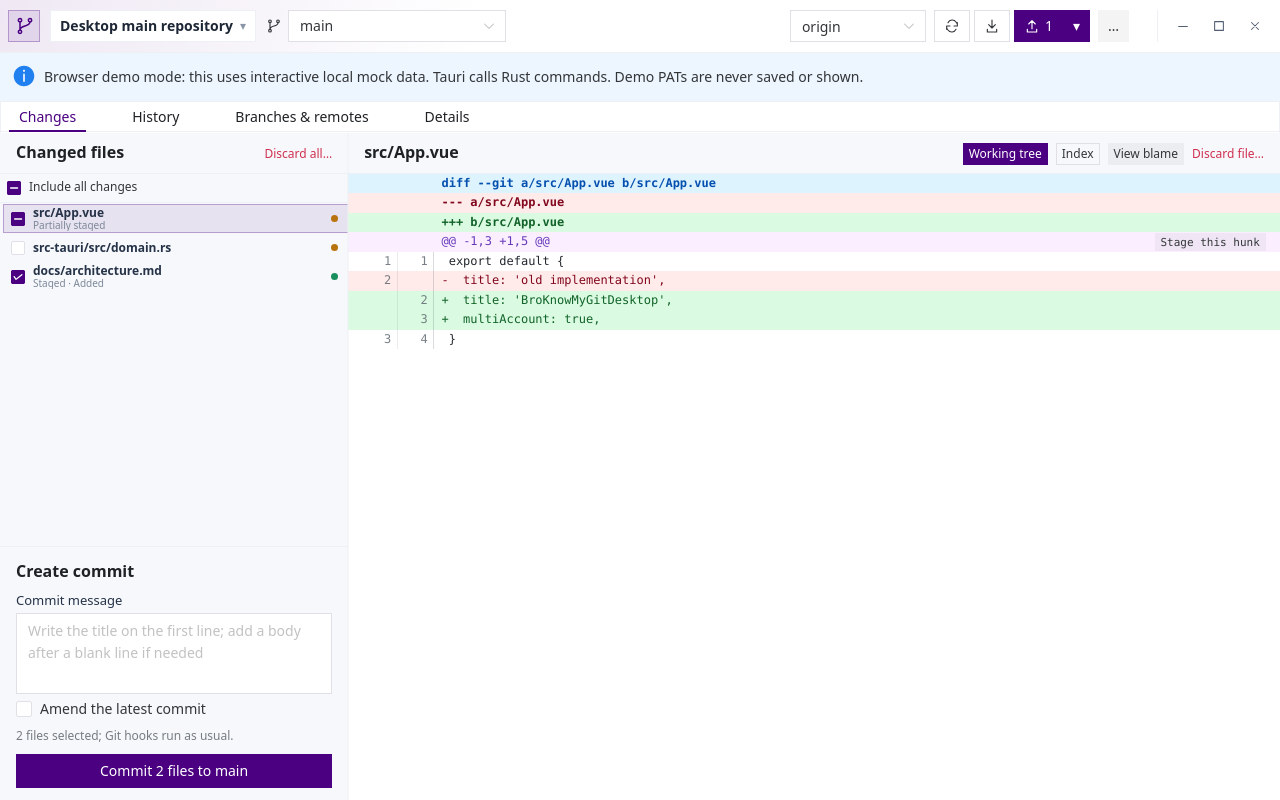
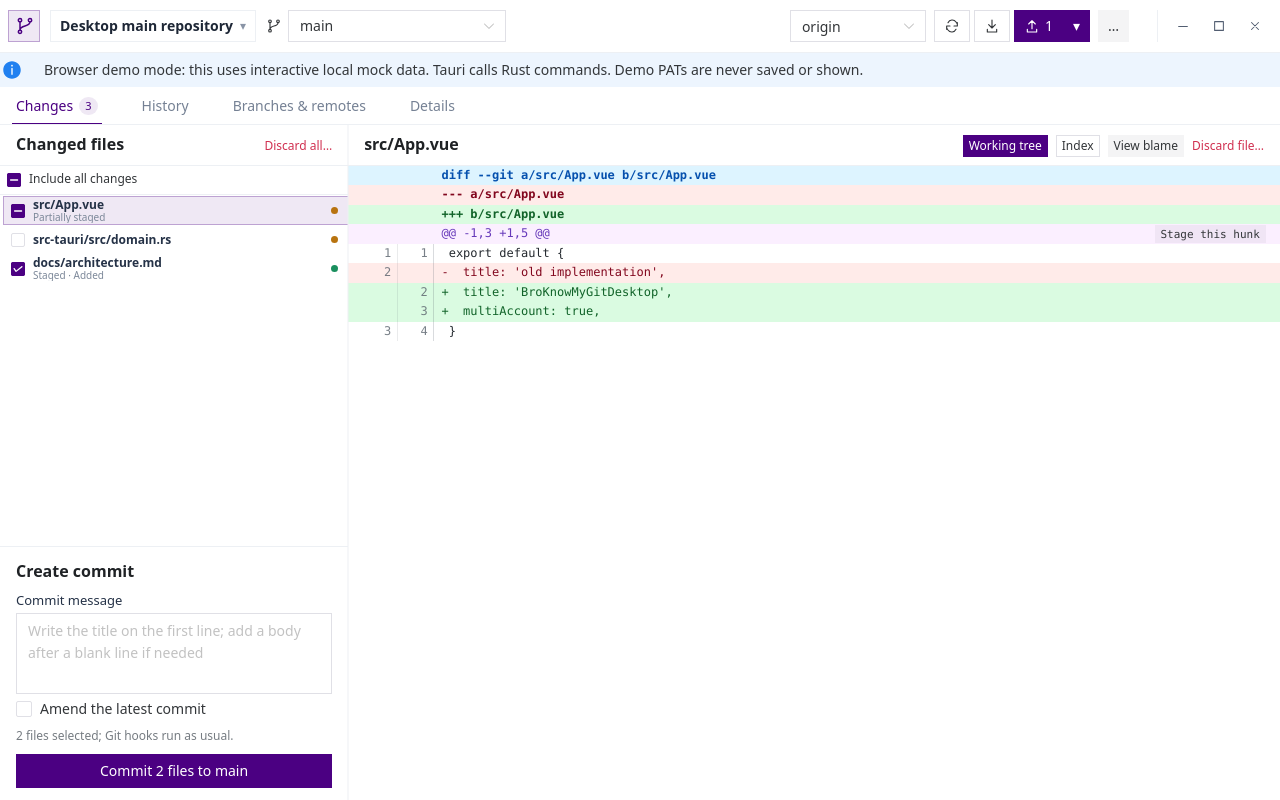
Before and after one commit to bro-know-my-org/BroKnowMyGitDesktop, a Vue app: page / in a window 1280 px wide. Built offline with nearby package versions, Linux system fonts and the light colour scheme.

Commit message:
feat: 简化仓库标签栏与卡片页布局，标签显示变更数

```diff
--- a/src/app/AppShell.css
+++ b/src/app/AppShell.css
@@ -41,7 +41,7 @@
   flex-basis: 52px;
   padding-right: 8px;
   border-bottom: 1px solid var(--app-divider);
-  background: linear-gradient(110deg, var(--app-row-selected), transparent 38%), var(--app-topbar);
+  background: var(--app-topbar);
   user-select: none;
 }
 
--- a/src/app/WorkspaceContent.css
+++ b/src/app/WorkspaceContent.css
@@ -26,6 +26,17 @@
   margin-bottom: 0;
 }
 
+.demo-alert .n-alert-body {
+  padding: 6px 12px 6px 40px;
+  font-size: calc(12px * var(--app-font-scale));
+}
+
+.demo-alert .n-alert__icon {
+  top: 50%;
+  margin: 0 !important;
+  transform: translateY(-50%) scale(0.85);
+}
+
 .repository-empty-state,
 .loading-state {
   display: grid;
--- a/src/pages/accounts/index.css
+++ b/src/pages/accounts/index.css
@@ -1,6 +1,8 @@
 .accounts-page {
-  max-width: 1120px;
+  box-sizing: border-box;
+  max-width: var(--app-page-max-width);
   margin: 0 auto;
+  padding: 24px 24px 32px;
 }
 
 .accounts-page .eyebrow {
@@ -21,10 +23,10 @@
 }
 
 .page-heading h1 {
-  margin: 3px 0 7px;
+  margin: 3px 0 6px;
   color: var(--app-text-strong);
-  font-size: calc(28px * var(--app-font-scale));
-  letter-spacing: -0.035em;
+  font-size: calc(22px * var(--app-font-scale));
+  letter-spacing: -0.02em;
   line-height: 1.18;
 }
 
@@ -35,5 +37,6 @@
 }
 
 .security-card {
-  margin-top: 16px;
+  margin-bottom: var(--app-page-gap);
+  background: var(--app-surface-muted);
 }
--- a/src/pages/repositories/components/ChangesPanel.css
+++ b/src/pages/repositories/components/ChangesPanel.css
@@ -6,7 +6,7 @@
   overflow: hidden;
   border: 0;
   border-radius: 0;
-  background: transparent;
+  background: var(--app-surface);
   box-shadow: none;
 }
 
--- a/src/pages/repositories/components/HistoryPanel.css
+++ b/src/pages/repositories/components/HistoryPanel.css
@@ -6,7 +6,7 @@
   align-items: stretch;
   overflow: hidden;
   border: 0;
-  background: transparent;
+  background: var(--app-surface);
   box-shadow: none;
 }
 
--- a/src/pages/repositories/index.css
+++ b/src/pages/repositories/index.css
@@ -25,33 +25,72 @@
 
 .repository-tabs > .n-tabs-nav {
   box-sizing: border-box;
-  min-height: 32px;
-  border: 1px solid var(--app-divider);
-  border-bottom: 0;
+  min-height: 38px;
+  border-bottom: 1px solid var(--app-divider);
   background: var(--app-surface);
 }
 
 .repository-tabs .n-tabs-nav-scroll-content {
-  min-height: 30px;
+  min-height: 37px;
+  border-bottom: 0 !important;
 }
 
 .repository-tabs > .n-tabs-pane-wrapper {
   box-sizing: border-box;
   min-height: 0;
-  border: 1px solid var(--app-divider);
-  border-top: 0;
-  background: var(--app-surface);
-  box-shadow: 0 1px 2px rgb(23 35 55 / 2.5%);
+  background: var(--app-bg);
 }
 
 .repository-tabs .n-tabs-tab {
-  padding: 4px 10px !important;
+  padding: 8px 4px !important;
+  color: var(--app-text-secondary);
+  font-weight: clamp(100, calc(560 + var(--app-font-weight-offset)), 900);
+}
+
+.repository-tabs .n-tabs-tab:hover,
+.repository-tabs .n-tabs-tab--active {
+  color: var(--app-text-heading);
+}
+
+.repository-tabs .n-tabs-tab__label {
+  display: inline-flex;
+  align-items: center;
+  gap: 6px;
+}
+
+.repository-tab-count {
+  display: inline-grid;
+  min-width: 18px;
+  height: 18px;
+  box-sizing: border-box;
+  place-items: center;
+  padding: 0 6px;
+  border-radius: 999px;
+  background: var(--app-row-hover);
+  color: var(--app-text-control);
+  font-size: calc(11px * var(--app-font-scale));
+  font-variant-numeric: tabular-nums;
+  line-height: 1;
+}
+
+.n-tabs-tab--active .repository-tab-count {
+  background: var(--app-row-selected);
+  color: var(--app-accent);
+}
+
+.repository-tab-page {
+  box-sizing: border-box;
+  width: 100%;
+  max-width: var(--app-page-max-width);
+  margin: 0 auto;
+  padding: 20px 24px 32px;
 }
 
 .repository-tab-loading {
   box-sizing: border-box;
   display: grid;
   min-height: 160px;
+  background: var(--app-surface);
   flex: 1 1 auto;
   place-items: center;
 }
@@ -94,15 +133,7 @@
 }
 
 @media (width <= 1120px) {
-  .repository-tabs > .n-tabs-pane-wrapper {
-    border: 0;
-    background: transparent;
-    box-shadow: none;
-  }
-
   .repository-tab-loading {
-    border: 1px solid var(--app-divider);
-    border-top: 0;
     background: var(--app-surface);
   }
 }
--- a/src/pages/repositories/index.vue
+++ b/src/pages/repositories/index.vue
@@ -39,14 +39,20 @@ export default defineComponent({
             </n-alert>
             </n-scrollbar>
 
-            <n-tabs v-model:value="activeTab" type="line" :tabs-padding="8" :pane-style="{ padding: '0' }" class="repository-tabs">
-              <n-tab-pane name="changes" :tab="t('repository.page.changes')" :tab-props="{ onPointerdown: (event: PointerEvent) => activateRepositoryTabOnPointerDown('changes', event) }" display-directive="show:lazy"><RepositoryChangesPanel /></n-tab-pane>
+            <n-tabs v-model:value="activeTab" type="line" :tabs-padding="12" :pane-style="{ padding: '0' }" class="repository-tabs">
+              <n-tab-pane name="changes" :tab-props="{ onPointerdown: (event: PointerEvent) => activateRepositoryTabOnPointerDown('changes', event) }" display-directive="show:lazy">
+                <template #tab>
+                  <span class="repository-tab-label">{{ t('repository.page.changes') }}</span>
+                  <span v-if="snapshot.status.entries.length" class="repository-tab-count">{{ snapshot.status.entries.length }}</span>
+                </template>
+                <RepositoryChangesPanel />
+              </n-tab-pane>
               <n-tab-pane name="history" :tab="t('repository.page.history')" :tab-props="{ onPointerdown: (event: PointerEvent) => activateRepositoryTabOnPointerDown('history', event) }" display-directive="show:lazy">
                 <RepositoryHistoryPanel v-if="repositoryTabContentReady.history" />
                 <div v-else class="repository-tab-loading"><n-spin size="medium" /></div>
               </n-tab-pane>
               <n-tab-pane name="branches" :tab="t('repository.page.branchesRemotes')" :tab-props="{ onPointerdown: (event: PointerEvent) => activateRepositoryTabOnPointerDown('branches', event) }" display-directive="show:lazy">
-                <template v-if="repositoryTabContentReady.branches">
+                <div v-if="repositoryTabContentReady.branches" class="repository-tab-page">
                 <n-card v-if="activeRemote" size="small" class="remote-summary-card">
                   <n-grid :cols="4" x-gap="18" y-gap="12" responsive="screen" item-responsive>
                     <n-grid-item span="4 m:1">
@@ -77,11 +83,11 @@ export default defineComponent({
                   </template>
                 </n-card>
                 <RepositoryBranchesPanel />
-                </template>
+                </div>
                 <div v-else class="repository-tab-loading"><n-spin size="medium" /></div>
               </n-tab-pane>
               <n-tab-pane name="overview" :tab="t('repository.page.details')" :tab-props="{ onPointerdown: (event: PointerEvent) => activateRepositoryTabOnPointerDown('overview', event) }" display-directive="show:lazy">
-                <RepositoryOverviewPanel v-if="repositoryTabContentReady.overview" />
+                <div v-if="repositoryTabContentReady.overview" class="repository-tab-page"><RepositoryOverviewPanel /></div>
                 <div v-else class="repository-tab-loading"><n-spin size="medium" /></div>
               </n-tab-pane>
             </n-tabs>
--- a/src/styles/tokens.css
+++ b/src/styles/tokens.css
@@ -20,6 +20,7 @@
   --app-focus: #4b0082;
   --app-focus-ring: rgb(75 0 130 / 20%);
   --app-divider: #edf0f4;
+  --app-surface-muted: #f9fafc;
   --app-shadow-card: 0 1px 2px rgb(23 35 55 / 4%);
   --app-status-neutral: #98a3b3;
   --app-status-added: #1a8f5e;
@@ -29,6 +30,8 @@
   --app-danger-text: #fff;
   --app-checker-light: #fff;
   --app-checker-dark: #ddd;
+  --app-page-gap: 16px;
+  --app-page-max-width: 1280px;
   --app-diff-bg: #fff;
   --app-diff-text: #24292f;
   --app-diff-muted: #57606a;
@@ -92,6 +95,7 @@
   --app-focus: #8c5cad;
   --app-focus-ring: rgb(140 92 173 / 30%);
   --app-divider: #30363d;
+  --app-surface-muted: #1a1f26;
   --app-shadow-card: 0 1px 2px rgb(0 0 0 / 22%);
   --app-status-neutral: #6e7681;
   --app-status-added: #3fb950;
```
